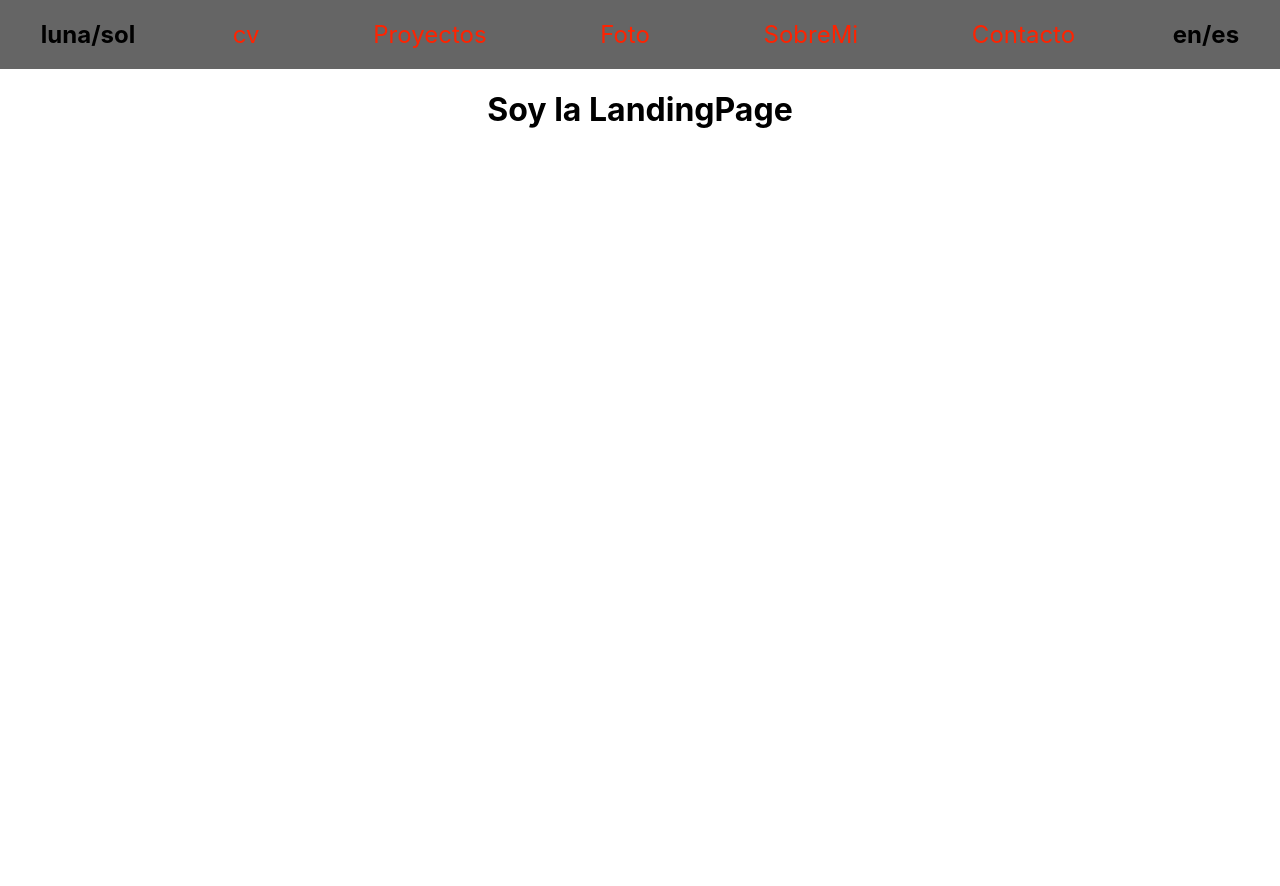
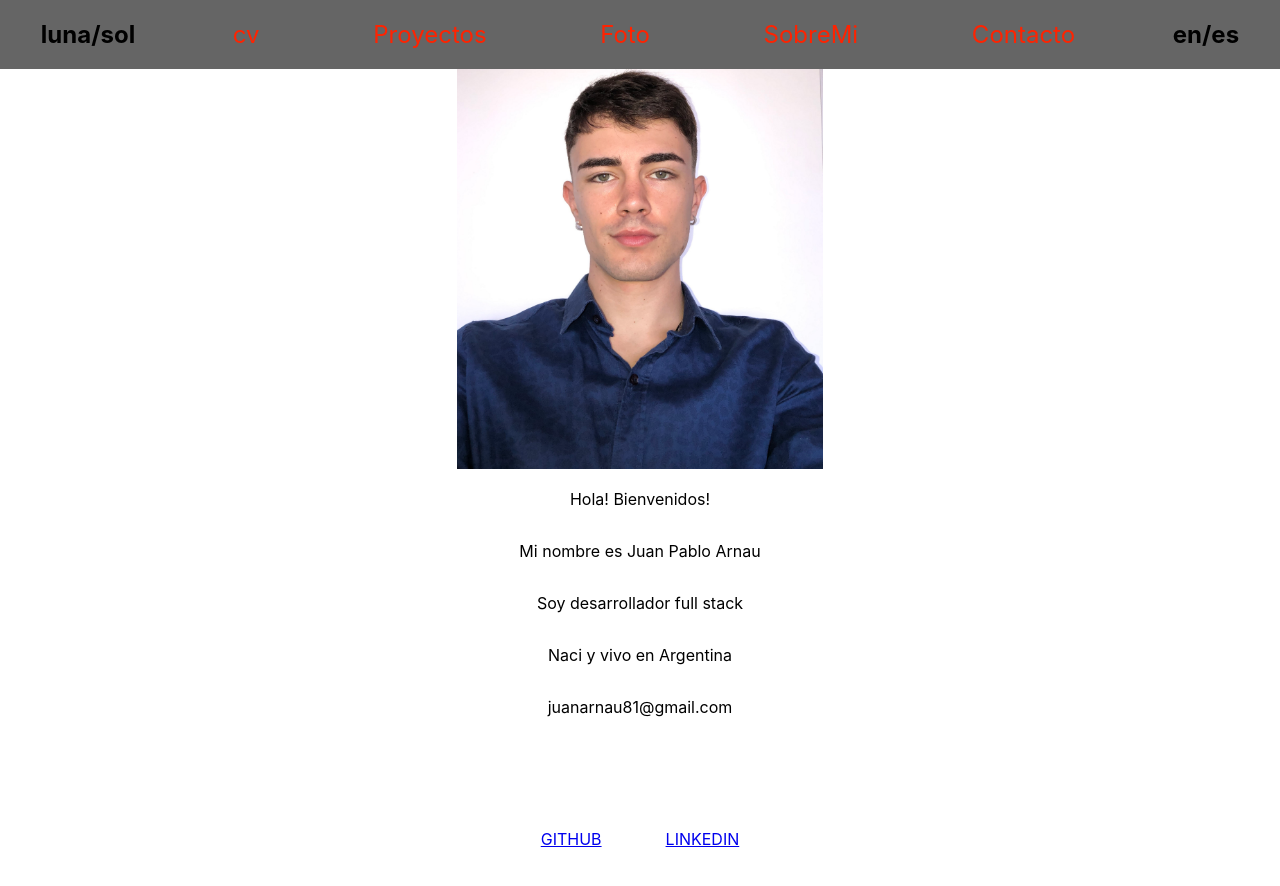
Before and after one commit to JuanArnau7/portfolio, a React (Create React App) app: page / in a window 1280 px wide. Shown: the top 886 px of the page. Before the commit the page ends 800 px from the top, so only its background shows below. Built offline with nearby package versions, Linux system fonts and the light colour scheme.

Commit message:
Estructura Landing y Navbar terminadas

```diff
--- a/src/Components/LandingPage.jsx
+++ b/src/Components/LandingPage.jsx
@@ -1,8 +1,8 @@
 import React from "react";
 
-
 import NavBar from './NavBar'
-
+import foto from '../images/fotocv.png'
+import styled from "styled-components";
 const LandingPage = () => {
 
 
@@ -10,9 +10,55 @@ const LandingPage = () => {
     return (
         <>
         <NavBar></NavBar>
-            <h1>Soy la LandingPage</h1>
+        <LandingContainer>
+
+        <div>
+        <img src={foto} height="400px"  alt="Profile image not found"></img>
+        </div>
+
+
+        <div className="texto">
+
+        <p>Hola! Bienvenidos!</p>
+        <p>Mi nombre es Juan Pablo Arnau</p>
+
+        <p>Soy desarrollador full stack</p>
+
+        <p>Naci y vivo en Argentina</p>
+
+        <p>juanarnau81@gmail.com</p>
+        </div>
+        <div className="aCont">
+            <a href="https://github.com/JuanArnau7/">GITHUB</a>
+            <br></br>
+            <a href="https://www.linkedin.com/in/juanarnau7">LINKEDIN</a>
+        </div>
+
+        </LandingContainer>
         </>
     )
 }
 
 export default LandingPage
+
+const LandingContainer =styled.nav `
+
+
+.texto{
+    display: flex;
+    flex-direction: column;
+
+}
+.aCont{
+    display:flex;
+    flex-direction:row;
+    justify-content: center;
+    padding:2rem ;
+    margin: 2rem;
+}
+a{
+    padding: 1rem;
+    margin: 1rem;
+}
+
+`
--- a/src/Components/NavBar.jsx
+++ b/src/Components/NavBar.jsx
@@ -46,7 +46,6 @@ const NavContainer = styled.nav `
     height: 100%;
     width: 100%;
     align-items: center;
-    ${'' /* background-color: #8a8a8a; */}
     background-color: #656565;
 
 a{
@@ -61,7 +60,7 @@ a{
     margin:1rem;
     height:100%;
 }
-a:enabled{
+a:active{
     background-color:red;
 }
     `
```
Also changed, not shown: src/images/fotocv.png (added).
